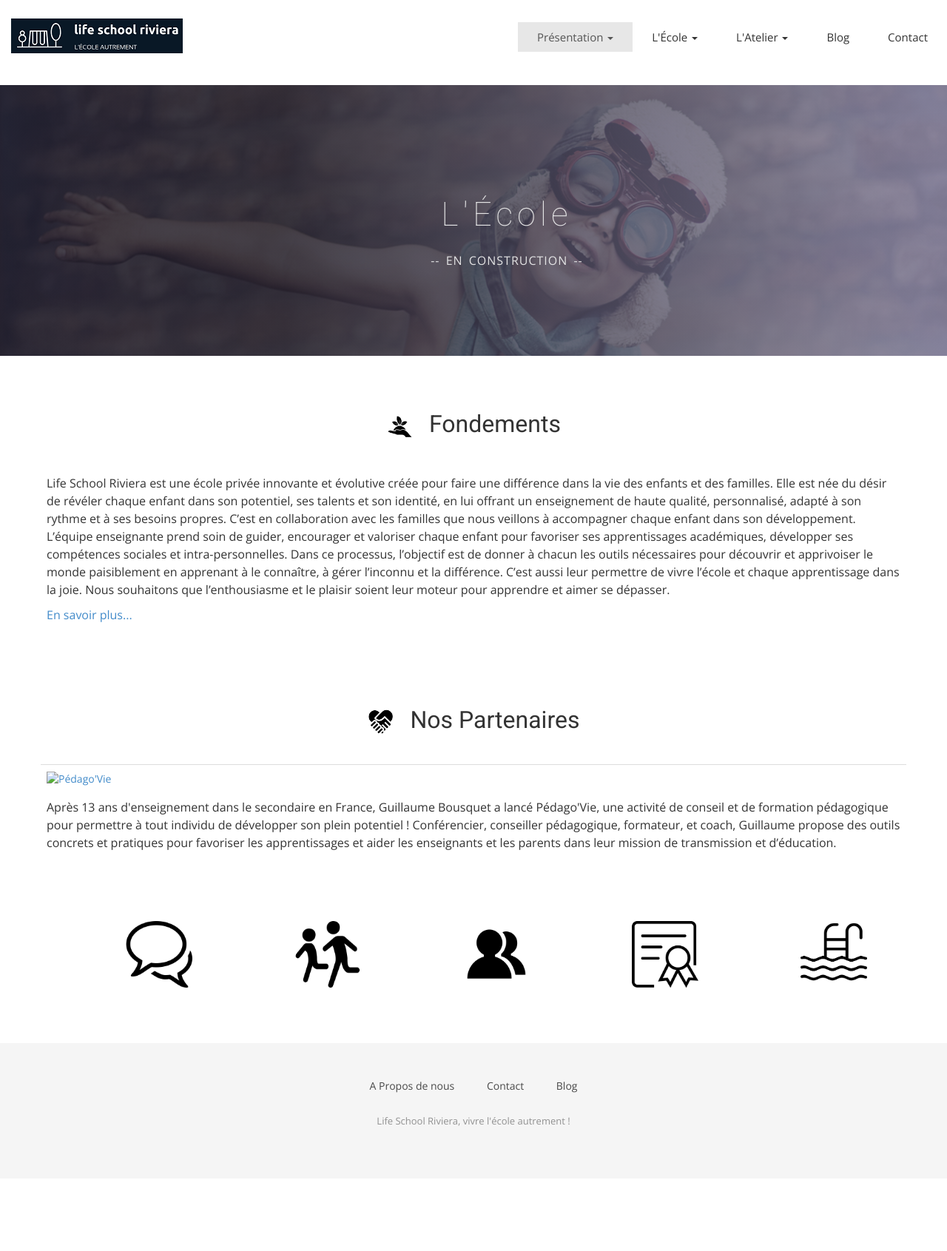
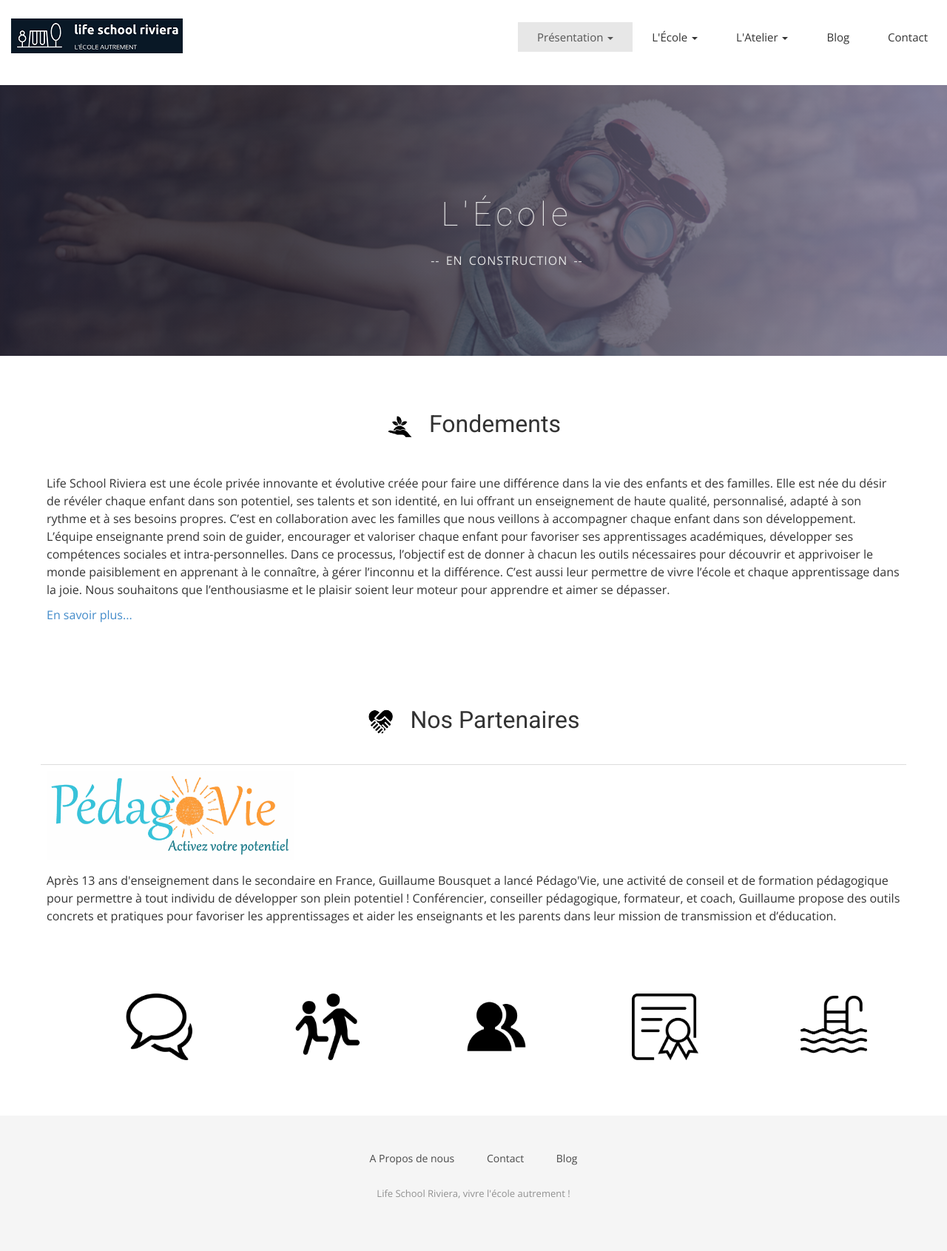
Before and after one commit to midjoule/lifeschool, a Jekyll site: the page built from school.html, in a window 1280 px wide. Shown: the whole page at 74% size. Built offline with Jekyll 4.4.1, drawn with Linux system fonts in a browser that asks for light colours; nearby versions of some CDN libraries; some web fonts are replaced; before the commit the page ends 1593 px from its top, so only the background shows below that.

Commit message:
Update partners.yml

```diff
--- a/_data/partners.yml
+++ b/_data/partners.yml
@@ -1,4 +1,4 @@
 - name: Pédago'Vie
   description: Après 13 ans d'enseignement dans le secondaire en France, Guillaume Bousquet a lancé Pédago'Vie, une activité de conseil et de formation pédagogique pour permettre à tout individu de développer son plein potentiel ! Conférencier, conseiller pédagogique, formateur, et coach, Guillaume propose des outils concrets et pratiques pour favoriser les apprentissages et aider les enseignants et les parents dans leur mission de transmission et d’éducation.
-  logo: pedagovie.png
+  logo: /img/school/partners/pedagovie.png
   website: https://pedagovie.fr/
```
